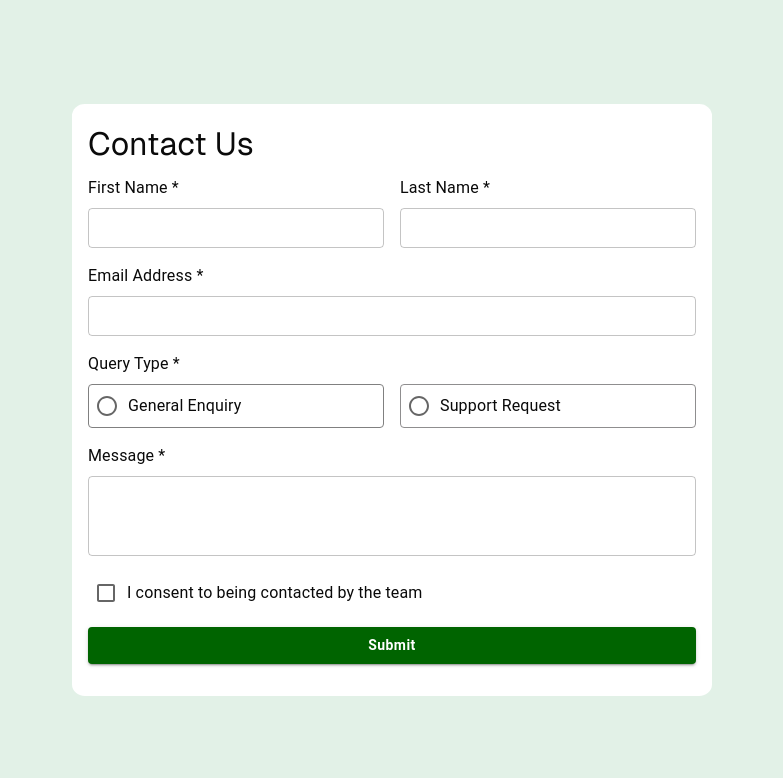
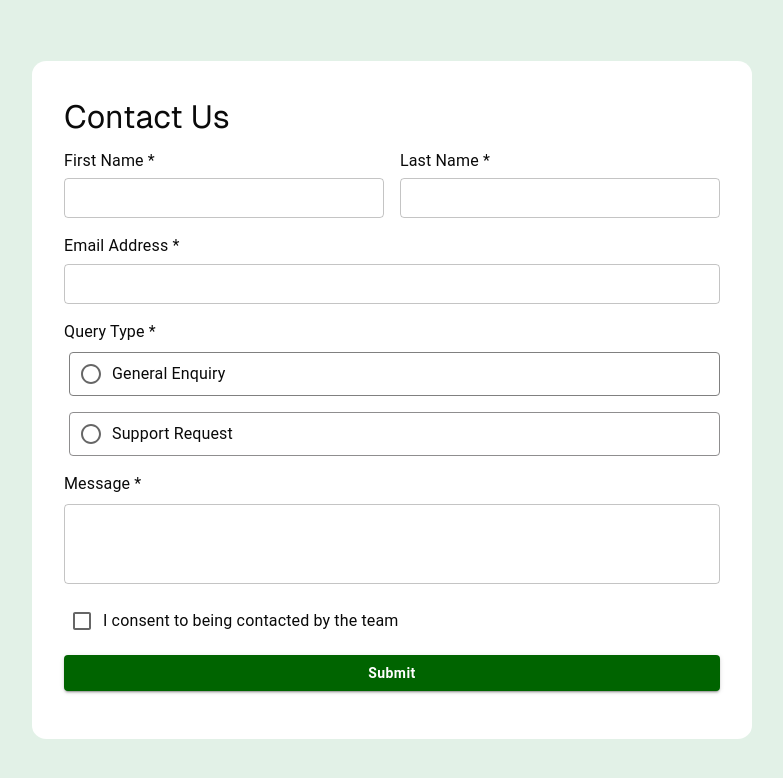
Before and after one commit to tundeloper/contact-form-frontend-mentor, a Next.js app: page / in a window 1280 px wide. Shown: the top 778 px of the page, without its empty margins (248-1031 px from the left). Built offline with nearby package versions, Linux system fonts and the light colour scheme.

Commit message:
refactoring and remove conetxt api

```diff
--- a/app/components/emailForm.tsx
+++ b/app/components/emailForm.tsx
@@ -1,27 +1,44 @@
 'use client';
 import { Box, TextField, Typography } from "@mui/material";
-import { useContext } from "react";
-import { FormContext } from "../context";
+import { Control, Controller, FieldErrors} from "react-hook-form";
+import { FormData } from './form';
 
-const EmailForm = () => {
-    const formContext = useContext(FormContext);
 
-    if (!formContext) throw new Error('FormContext must be used within a FormProvider');
 
-    const { formData, errors, handleInputChange } = formContext;
+const EmailForm: React.FC <{control: Control<FormData>, errors: FieldErrors<FormData>}> = ({control, errors}) => {
 
     return (
         <div className="mb-4">
             <Box sx={{ flex: 1 }}>
-                <div className='flex justify-between items-center font-1 mb-2'>
-                    <Typography>
+                <div className='flex justify-between items-center font-1 '>
+                    <Typography component="label" htmlFor="email" gutterBottom>
                         Email Address *
                     </Typography>
-                    {/* {errors.email && <p className="text-red-500 text-sm">{errors.email}</p>} */}
                 </div>
-                <TextField
+                <Controller
+                name="email"
+                control={control}
+                defaultValue=""
+                rules={{
+                  required: 'Email is required',
+                  pattern: {
+                    value: /^[a-zA-Z0-9_.+-]+@[a-zA-Z0-9-]+\.[a-zA-Z0-9-.]+$/,
+                    message: 'Enter a valid email address',
+                  },
+                }}
+                render={({ field }) => <Box>
+                  <TextField
+                    {...field}
                     variant="outlined"
                     fullWidth
+                    name="email"
+                    id="email"
+                    // label="Email"
+                    type="email"
+                    // required
+                    autoComplete="email"
+                    aria-describedby="email-error"
+                    error={!!errors.email}
                     sx={{
                         '& .MuiOutlinedInput-root': {
                           '& fieldset': {
@@ -39,11 +56,16 @@ const EmailForm = () => {
                         'aria-label': 'email',
                         sx: { height: '2.5rem',}
                     }}
-                    name="email"
-                    value={formData.email}
-                    onChange={handleInputChange}
+                    // value={formData.email}
+                    // onChange={handleInputChange}
                 />
-                {errors.email && <p className="text-red-500 text-sm">{errors.email}</p>}
+                {errors.email && <span
+                  id="email-error"
+                  role="alert"
+                  aria-live="assertive"
+                  className="text-red-500 text-sm">{errors.email.message}</span >}
+              </Box>} />
+
             </Box>
         </div>
     );
--- a/app/components/form.tsx
+++ b/app/components/form.tsx
@@ -1,35 +1,37 @@
-import { useContext } from "react";
 import Consent from "./consent";
 import EmailForm from "./emailForm";
 import MessageForm from "./message";
 import NameForm from "./nameForm";
 import Query from "./query";
-import { FormContext } from "../context";
+import { useForm } from "react-hook-form";
+import { Box } from "@mui/material";
+
+export interface FormData {
+    firstName: string;
+    lastName: string;
+    email: string;
+    message: string;
+    queryType: string;
+  }
 
 const Form = () => {
-    const formContext = useContext(FormContext);
 
-    if (!formContext) throw new Error('FormContext must be used within a FormProvider');
+    const { control, handleSubmit, formState: { errors } } = useForm<FormData>()
 
-    const { validateForm, resetForm } = formContext;
+      const onSubmit = (data: FormData) => {
+        console.log(data);
+        // handle form submission
+      };
 
-    // Handle form submission
-    const handleSubmit = (e: React.FormEvent<HTMLFormElement>) => {
-        e.preventDefault();
-        if (validateForm()) {
-            alert(JSON.stringify(formContext.formData, null, 2));
-            resetForm();
-        }
-    };
 
     return (
-        <form onSubmit={handleSubmit}>
-            <NameForm />
-            <EmailForm />
-            <Query />
-            <MessageForm />
-            <Consent />
-        </form>
+        <Box component='form' onSubmit={handleSubmit(onSubmit)}>
+            <NameForm control={control} errors={errors} />
+            <EmailForm control={control} errors={errors} />
+            <Query control={control} errors={errors} />
+            <MessageForm control={control} errors={errors}/>
+            <Consent/>
+        </Box>
     );
 };
 
--- a/app/components/message.tsx
+++ b/app/components/message.tsx
@@ -1,13 +1,8 @@
 import { Box, TextField, Typography } from "@mui/material";
-import { useContext } from "react";
-import { FormContext } from "../context";
+import { Control, Controller, FieldErrors } from "react-hook-form";
+import { FormData } from './form';
 
-const MessageForm = () => {
-    const formContext = useContext(FormContext);
-
-    if (!formContext) throw new Error('FormContext must be used within a FormProvider');
-
-    const { formData, errors, handleInputChange } = formContext;
+const MessageForm: React.FC <{control: Control<FormData>, errors: FieldErrors<FormData>}> = ({control, errors}) => {
 
     return (
         <div>
@@ -17,15 +12,24 @@ const MessageForm = () => {
                         Message *
                     </Typography>
                 </div>
-                <TextField
+                <Controller
+                name="message"
+                control={control}
+                defaultValue=""
+                rules={{ required: 'Message is required', minLength: { value: 10, message: 'Message must be at least 10 characters' } }}
+                render={({ field }) => <Box>
+                  <TextField
+                    {...field}
                     variant="outlined"
+                    id="message"
                     fullWidth
                     multiline
                     minRows={2}
                     maxRows={4}
+                    required
                     name="message"
-                    value={formData.message}
-                    onChange={handleInputChange}
+                    error={!!errors.message}
+                    aria-describedby="message-error"
                     sx={{
                         '& .MuiOutlinedInput-root': {
                           '& fieldset': {
@@ -41,10 +45,15 @@ const MessageForm = () => {
                       }}
                     InputProps={{
                         'aria-label': 'message',
-                        sx: { height: '5rem',}, // Adjust the height directly (optional)
+                        sx: { height: '5rem',},
                     }}
                 />
-                {errors.message && <p className="text-red-500 text-sm">{errors.message}</p>}
+                {/* {errors.message && <span id="message-error"
+                    role="alert"
+                    aria-live="assertive"
+                    className="text-red-500 text-sm">{errors.message}</p>} */}
+                </Box>}/>
+
             </Box>
         </div>
     );
--- a/app/components/nameForm.tsx
+++ b/app/components/nameForm.tsx
@@ -1,25 +1,31 @@
-import React, { useContext } from 'react';
 import { Box, TextField, Typography } from '@mui/material';
-import { FormContext } from '../context';
+import { Control, Controller, FieldErrors} from 'react-hook-form';
+import { FormData } from './form';
 
-const NameForm = () => {
-    const formContext = useContext(FormContext);
+const NameForm: React.FC <{control: Control<FormData>, errors: FieldErrors<FormData>}> = ({control, errors}) => {
 
-    if (!formContext) throw new Error('FormContext must be used within a FormProvider');
-
-    const { formData, errors, handleInputChange } = formContext;
 
     return (
         <div className='mb-4 flex flex-col gap-4 sm:flex-row sm:gap-4'>
             <Box sx={{ flex: 1 }}>
-                <div className='flex justify-between items-center font-1 mb-2'>
-                    <Typography>
-                        First Name *
-                    </Typography>
+                <div className='flex justify-between items-center font-1'>
+                    <Typography component="label" htmlFor='firstName' gutterBottom>First Name *</Typography>
                 </div>
-                <TextField
+                <Controller
+                name="firstName"
+                control={control}
+                defaultValue=''
+                rules={{ required: 'First Name is required',  minLength: { value: 3, message: 'First name is too short' } }}
+                render={({field}) => <Box>
+                  <TextField
+                    {...field}
                     variant="outlined"
                     fullWidth
+                    required
+                    // label="First Name"
+                    id='firstName'
+                    aria-describedby="firstName-error"
+                    error={!!errors.firstName}
                     sx={{
                         '& .MuiOutlinedInput-root': {
                           '& fieldset': {
@@ -38,21 +44,35 @@ const NameForm = () => {
                         sx: { height: '2.5rem', width: '100%', borderColor: errors.firstName ? 'red' : '#e2f1e7', }
                     }}
                     name="firstName"
-                    value={formData.firstName}
-                    onChange={handleInputChange}
+                    // value={formData.firstName}
+                    // onChange={handleInputChange}
                 />
-                {errors.firstName && <p className="text-red-500 text-sm">{errors.firstName}</p>}
+                {errors.firstName && <span id="firstName-error" role="alert" aria-live="assertive" className="text-red-500 text-sm">{errors.firstName.message}</span>}
+                </Box>} />
+
             </Box>
 
             <Box sx={{ flex: 1 }}>
-              <div className='mb-2'>
-                    <Typography>
+              <div className='flex justify-between items-center font-1'>
+                    <Typography component='label' htmlFor='lastName' gutterBottom>
                         Last Name *
                     </Typography>
               </div>
-                <TextField
+              <Controller
+                name="lastName"
+                control={control}
+                defaultValue=''
+                rules={{ required: 'Last Name is required',  minLength: { value: 3, message: 'Last name is too short' } }}
+                render={({field}) => <Box>
+                  <TextField
+                    {...field}
                     variant="outlined"
                     fullWidth
+                    required
+                    // label="Last Name"
+                    id='lastName'
+                    error={!!errors.lastName}
+                    aria-describedby="lastName-error"
                     sx={{
                         '& .MuiOutlinedInput-root': {
                           '& fieldset': {
@@ -67,14 +87,13 @@ const NameForm = () => {
                         },
                       }}
                     InputProps={{
-                        'aria-label': 'last name',
-                        sx: { height: '2.5rem',}
+                        'aria-label': 'first name',
+                        sx: { height: '2.5rem', width: '100%', borderColor: errors.firstName ? 'red' : '#e2f1e7', }
                     }}
-                    name="lastName"
-                    value={formData.lastName}
-                    onChange={handleInputChange}
+                    name="firstName"
                 />
-                {errors.lastName && <p className="text-red-500 text-sm">{errors.lastName}</p>}
+                {errors.lastName && <span id="firstName-error" role="alert" aria-live="assertive" className="text-red-500 text-sm">{errors.lastName.message}</span>}
+                </Box>} />
             </Box>
         </div>
     );
--- a/app/components/query.tsx
+++ b/app/components/query.tsx
@@ -1,8 +1,11 @@
 'use client'
-import { Box, FormControlLabel, FormGroup, Radio, Typography } from "@mui/material"
+import { FormControlLabel, FormGroup, Radio, Typography } from "@mui/material"
 import { useState } from "react"
+import { Control, Controller, FieldErrors, } from "react-hook-form";
+import { FormData } from './form';
 
-const Query = () => {
+
+const Query: React.FC <{control: Control<FormData>, errors: FieldErrors<FormData>}> = ({control, errors}) => {
     const [checked, setChecked] = useState({ general: false, Support: false })
 
     return (
@@ -10,10 +13,17 @@ const Query = () => {
             <div className="mb-2">
             <Typography>Query Type *</Typography>
             </div>
-            <div className='flex flex-col gap-4 sm:flex-row'>
-                <Box sx={{ flex: 1, border: '.1px solid grey', borderRadius: '4px', paddingLeft: '.5rem',  background: checked.general? '#e2f1e7' : 'transparent'}}>
-                    <FormGroup>
+                <Controller
+                name="queryType"
+                control={control}
+                defaultValue=""
+                rules={{ required: 'Please select a query type' }}
+                render={({ field }) => (
+                <FormGroup {...field} aria-describedby="queryType-error" className='flex translate-x-4  flex-col gap-4 sm:flex-row'>
                         <FormControlLabel
+                            value="general"
+                            label="General Enquiry"
+                            sx={{ flex: 1, border: '.1px solid grey', borderRadius: '4px',  background: checked.general? '#e2f1e7' : 'transparent'}}
                             control={
                                 <Radio
                                     checked={checked.general}
@@ -21,13 +31,12 @@ const Query = () => {
                                     onChange={() => { setChecked({ general: true, Support: false }) }}
                                 />
                             }
-                            label="General Enquiry"
                         />
-                    </FormGroup>
-                </Box>
-                <Box sx={{ flex: 1, border: '1px solid #717071c9', borderRadius: '4px', paddingLeft: '.5rem', background: checked.Support? '#e2f1e7' : 'transparent' }}>
-                    <FormGroup>
+
                         <FormControlLabel
+                            value="support"
+                            label="Support Request"
+                            sx={{ flex: 1, border: '1px solid #717071c9', borderRadius: '4px', background: checked.Support? '#e2f1e7' : 'transparent' }}
                             control={
                                 <Radio
                                     checked={checked.Support}
@@ -35,11 +44,15 @@ const Query = () => {
                                     onChange={() => { setChecked({ Support: true, general: false }) }}
                                 />
                             }
-                            label="Support Request"
                         />
                     </FormGroup>
-                </Box>
-            </div>
+          )}
+        />
+        {errors.queryType && <span
+                  id="email-error"
+                  role="alert"
+                  aria-live="assertive"
+                  className="text-red-500 text-sm">{errors.queryType.message}</span >}
         </div>
     )
 }
--- a/app/context.tsx
+++ /dev/null
@@ -1,81 +0,0 @@
-import React, { createContext, useState, ReactNode } from 'react';
-
-// Define the form data types
-interface FormData {
-  firstName: string;
-  lastName: string;
-  email: string;
-  message: string;
-}
-
-// Define the context type
-interface FormContextType {
-  formData: FormData;
-  errors: Partial<FormData>;
-  handleInputChange: (e: React.ChangeEvent<HTMLInputElement | HTMLTextAreaElement>) => void;
-  validateForm: () => boolean;
-  resetForm: () => void;
-}
-
-// Create the context with default values
-export const FormContext = createContext<FormContextType | undefined>(undefined);
-
-// Context provider component
-export const FormProvider = ({ children }: { children: ReactNode }) => {
-  const [formData, setFormData] = useState<FormData>({
-    firstName: '',
-    lastName: '',
-    email: '',
-    message: '',
-  });
-
-  const [errors, setErrors] = useState<Partial<FormData>>({});
-
-  // Handle input change
-  const handleInputChange = (e: React.ChangeEvent<HTMLInputElement | HTMLTextAreaElement>) => {
-    const { name, value } = e.target;
-    setFormData({ ...formData, [name]: value });
-  };
-
-  // Validate the form
-  const validateForm = (): boolean => {
-    const newErrors: Partial<FormData> = {};
-    if (!formData.firstName) newErrors.firstName = 'This field is required';
-    if (!formData.lastName) newErrors.lastName = 'This field is required';
-    if (!formData.email) {
-      newErrors.email = 'Email is required';
-    } else if (!/^[^\s@]+@[^\s@]+\.[^\s@]+$/.test(formData.email)) {
-      newErrors.email = 'Please enter a valid email address';
-    }
-    if (!formData.message) newErrors.message = 'This field is required';
-
-    setErrors(newErrors);
-    return Object.keys(newErrors).length === 0;
-  };
-
-  // Reset the form
-  const resetForm = () => {
-    setFormData({
-      firstName: '',
-      lastName: '',
-      email: '',
-      message: '',
-    });
-    setErrors({});
-  };
-
-  // Provide the context values to children
-  return (
-    <FormContext.Provider
-      value={{
-        formData,
-        errors,
-        handleInputChange,
-        validateForm,
-        resetForm,
-      }}
-    >
-      {children}
-    </FormContext.Provider>
-  );
-};
--- a/app/page.tsx
+++ b/app/page.tsx
@@ -1,16 +1,13 @@
 "use client";
-import { FormProvider } from "./context";
 import Form from "./components/form";
 
 export default function Home() {
   return (
-    <FormProvider>
       <div className="flex items-center justify-center min-h-screen p-4 gap-16 font-[family-name:var(--font-geist-sans)]">
-        <div className="flex flex-col gap-2 w-[40rem] bg-white p-4" style={{ borderRadius: '2%' }}>
+        <div className="flex flex-col gap-2 w-[45rem] bg-white p-8" style={{ borderRadius: '2%' }}>
           <h1 className="" style={{ fontSize: '2rem' }}>Contact Us</h1>
           <Form />
         </div>
       </div>
-    </FormProvider>
   );
 }
```
Also changed, not shown: app/assets/Karla-Italic-VariableFont_wght.ttf (renamed from assets/Karla-Italic-VariableFont_wght.ttf), app/assets/Karla-VariableFont_wght.ttf (renamed from assets/Karla-VariableFont_wght.ttf).
